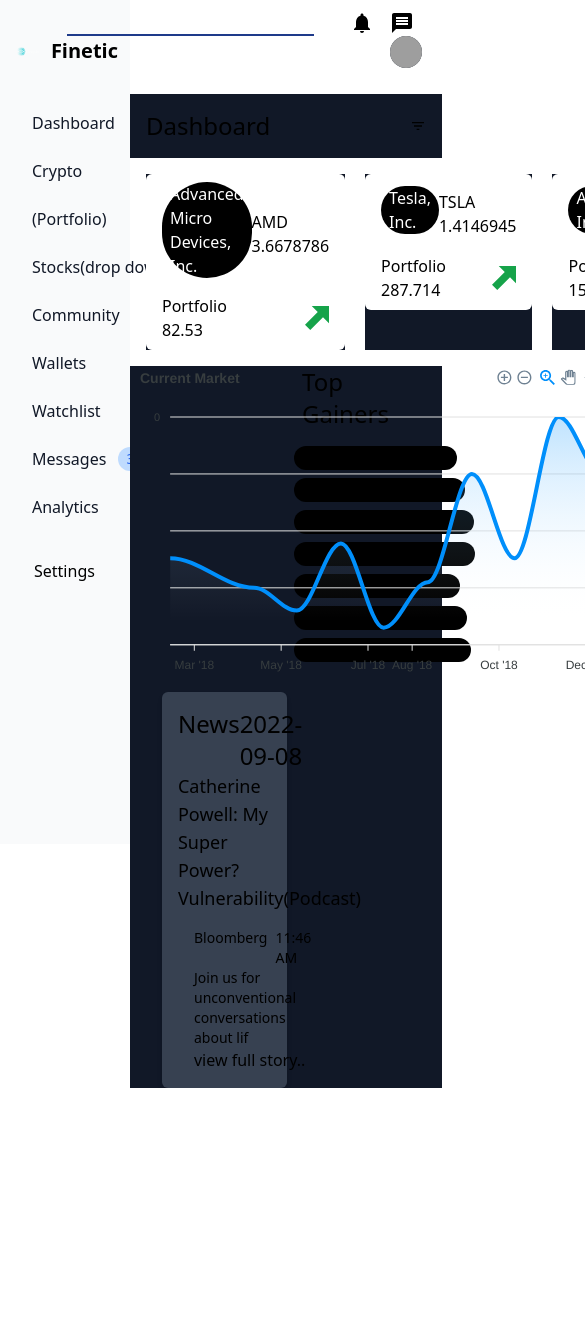
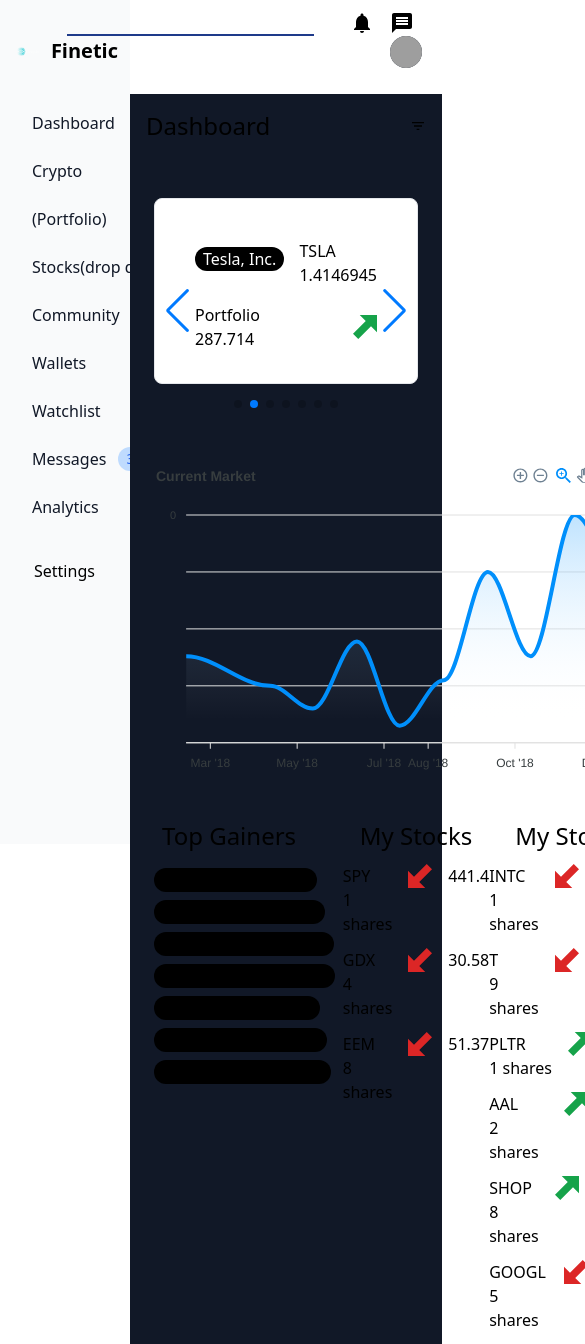
Before and after one commit to KyngCoder/finetic, a Next.js app: page /profile/Profile in a window 390 px wide. Shown: the top 1344 px of the page, 585 px wide, since content can reach past the window. Before the commit the page ends 1088 px from the top, so only its background shows below. Built offline with nearby package versions, Linux system fonts and the light colour scheme; grey boxes are pictures that could not be loaded.

Commit message:
dashboard layout

```diff
--- a/components/data/Data.js
+++ b/components/data/Data.js
@@ -202,13 +202,7 @@
     "price": 30.6499,
     "changesPercentage": -0.00032359586
   },
-  {
-    "symbol": "EEM",
-    "name": "iShares MSCI Emerging Markets ETF",
-    "change": -0.26,
-    "price": 38.38,
-    "changesPercentage": -0.6728735
-  },
+
   {
     "symbol": "T",
     "name": "AT&T Inc.",
@@ -224,32 +218,11 @@
     "changesPercentage": 1.082543
   },
   {
-    "symbol": "APE",
-    "name": "AMC Entertainment Holdings, Inc.",
-    "change": 0.085,
-    "price": 5.165,
-    "changesPercentage": 1.6732291
-  },
-  {
     "symbol": "AAL",
     "name": "American Airlines Group Inc.",
     "change": 0.145,
     "price": 14.035,
     "changesPercentage": 1.0439129
-  },
-  {
-    "symbol": "ABEV",
-    "name": "Ambev S.A.",
-    "change": -0.045,
-    "price": 2.935,
-    "changesPercentage": -1.5100697
-  },
-  {
-    "symbol": "VALE",
-    "name": "Vale S.A.",
-    "change": -0.055,
-    "price": 12.215,
-    "changesPercentage": -0.44825023
   },
   {
     "symbol": "SHOP",
--- a/pages/profile/Active.tsx
+++ b/pages/profile/Active.tsx
@@ -1,27 +1,66 @@
-import React,{useEffect,useState} from 'react'
-import {ImArrowUpRight,ImArrowDownLeft} from 'react-icons/im'
-import { actives } from '../../components/data/Data'
+import React, { useEffect, useState } from "react";
+import { ImArrowUpRight, ImArrowDownLeft } from "react-icons/im";
+import { actives } from "../../components/data/Data";
+
+
+import { Swiper, SwiperSlide } from "swiper/react";
+
+import "swiper/css";
+import "swiper/css/pagination";
+import "swiper/css/navigation";
+
+// import required modules
+import { Autoplay, Pagination, Navigation } from "swiper";
 
 const Active = () => {
+  const [active, setActive] = useState<any>([]);
 
-    const [active,setActive] = useState<any>([])
-
-    useEffect(()=>{
-        setActive(actives)
-    })
+  useEffect(() => {
+    setActive(actives);
+  });
 
   return (
-    <div className="flex space-x-5 p-4">
-        {active.map(stock => {
-            return(
-                <div className="bg-gray-900">
-  <div className="bg-white p-2 rounded-md max-w-sm">
+    <section className="bg-gray-900">
+      <div className="container px-6 py-10 mx-auto">
+        <Swiper
+          spaceBetween={50}
+          pagination={true}
+          modules={[Autoplay, Pagination, Navigation]}
+          autoplay={{
+            delay: 2500,
+            disableOnInteraction: false,
+          }}
+          grabCursor={true}
+          navigation={true}
+          // onSlideChange={() => console.log("slide change")}
+          // onSwiper={(swiper) => console.log(swiper)}
+          breakpoints={{
+            0: {
+              slidesPerView: 1,
+              spaceBetween: 20,
+            },
+            768: {
+              slidesPerView: 2,
+              spaceBetween: 40,
+            },
+            1024: {
+              slidesPerView: 3,
+              spaceBetween: 50,
+            },
+          }}
+        >
+          <section className="grid grid-cols-1 gap-8 mt-8 xl:mt-12 lg:grid-cols-2 xl:grid-cols-3">
+            {active?.map((stock: any, id: any) => {
+              return (
+                <SwiperSlide key={`${stock}${id}`}>
+                  <div className="p-8 border bg-white rounded-lg dark:border-gray-700">
                     <div className="flex justify-between items-center px-2">
-    <p className="bg-black text-white rounded-full px-2">{stock.name}</p>
+                      <p className="bg-black text-white rounded-full px-2">
+                        {stock.name}
+                      </p>
                       <div className="text-black pt-2">
                         <p>{stock.symbol}</p>
-      <p>{stock.changesPercentage > 0 ? + stock.changesPercentage : - stock.changesPercentage
-        }</p>
+                        <p>{stock.changesPercentage}</p>
                       </div>
                     </div>
                     <div className="text-black flex pt-4 justify-between items-center px-2">
@@ -30,20 +69,22 @@
                         <p>{stock.price}</p>
                       </div>
                       <div>
-     {
-        stock.changesPercentage > 0 ?
+                        {stock.changesPercentage > 0 ? (
                           <ImArrowUpRight className="text-green-600 h-6 w-6" />
-        :
+                        ) : (
                           <ImArrowDownLeft className="text-red-600 h-6 w-6" />
-     }
+                        )}
                       </div>
                     </div>
                   </div>
+                </SwiperSlide>
+              );
+            })}
+          </section>
+        </Swiper>
       </div>
-            )
-        })}
-    </div>
-  )
-}
+    </section>
+  );
+};
 
-export default Active
+export default Active;
--- a/pages/profile/Gainers.tsx
+++ b/pages/profile/Gainers.tsx
@@ -9,7 +9,7 @@
   }, []);
 
   return (
-    <div>
+    <div className="">
         <h2 className="text-2xl px-4 mb-4">Top Gainers</h2>
       {Favourites.map((top) => {
         return (
--- a/pages/profile/Main.tsx
+++ b/pages/profile/Main.tsx
@@ -1,18 +1,34 @@
-import React from 'react'
-import { LineGraph } from '../../components/graphs/LineGraph'
-import Gainers from './Gainers'
-import News from './News'
+import React from "react";
+import { LineGraph } from "../../components/graphs/LineGraph";
+import Gainers from "./Gainers";
+import MyStock from "./MyStock";
+import News from "./News";
+import Watchlist from "./Watchlist";
 
 const main = () => {
   return (
-    <div className="grid grid-cols-2">
-        <LineGraph />
-        <Gainers />
-        <News />
+    <>
+      <div className="flex justify-between">
+        <div className="px-4 ">
+          {" "}
+          <LineGraph />
+        </div>
+        <div className="max-w-lg mt-4 mr-16"> <News /></div>
 
+      </div>
+      <div className="flex px-4 justify-between ">
+      <div>
+          {" "}
+          <Gainers />
+        </div>
+        <div>
+          <MyStock />
+        </div>
 
-    </div>
-  )
-}
+      <div className="mr-16">  <Watchlist /></div>
+      </div>
+    </>
+  );
+};
 
-export default main
+export default main;
--- /dev/null
+++ b/pages/profile/MyStock.tsx
@@ -0,0 +1,42 @@
+import React, { useEffect, useState } from 'react'
+import { myStocks } from '../../components/data/Data'
+import { ImArrowUpRight, ImArrowDownLeft } from "react-icons/im";
+
+const MyStock = () => {
+    const [myStock,setMyStock] = useState<any>([])
+
+    useEffect(() =>{
+setMyStock(myStocks)
+    },[])
+  return (
+    <div>
+        <div>
+            <h1 className="text-center text-2xl">My Stocks</h1>
+        </div>
+        {
+            myStock.map((stock:any,id:any) => {
+                return(
+                    <div className="flex my-3 space-x-4" key={`${stock} ${id}`}>
+            <div className="">
+                <p>{stock.symbol}</p>
+                <p>{Math.floor(Math.random()*10)} shares</p>
+            </div>
+            <div>
+            {stock.changesPercentage > 0 ? (
+                          <ImArrowUpRight className="text-green-600 h-6 w-6" />
+                        ) : (
+                          <ImArrowDownLeft className="text-red-600 h-6 w-6" />
+                        )}
+            </div>
+            <div>
+<p>{stock.price}</p>
+            </div>
+        </div>
+                    )
+            })
+        }
+    </div>
+  )
+}
+
+export default MyStock
--- a/pages/profile/News.tsx
+++ b/pages/profile/News.tsx
@@ -39,7 +39,7 @@
   }
 
   return (
-    <div className="bg-gray-700 rounded-md shadow-md w-4/5 mx-8 p-4 ">
+    <div className="bg-gray-700 rounded-md shadow-md   p-4 ">
       <div>
         <div className="flex justify-between text-2xl">
           <h1>News</h1>
--- /dev/null
+++ b/pages/profile/Watchlist.tsx
@@ -0,0 +1,46 @@
+
+import React, { useEffect, useState } from 'react'
+import { watchList } from '../../components/data/Data'
+import { ImArrowUpRight, ImArrowDownLeft } from "react-icons/im";
+
+
+const Watchlist = () => {
+
+    const [watch,setWatch] = useState<any>([])
+
+    useEffect(() =>{
+setWatch(watchList)
+    },[])
+
+  return (
+    <div>
+    <div>
+        <h1 className="text-center text-2xl">My Stocks</h1>
+    </div>
+    {
+        watch.map((stock:any,id:any) => {
+            return(
+                <div className="flex my-3 space-x-4" key={`${stock} ${id}`}>
+        <div className="">
+            <p>{stock.symbol}</p>
+            <p>{Math.floor(Math.random()*10)} shares</p>
+        </div>
+        <div>
+        {stock.changesPercentage > 0 ? (
+                      <ImArrowUpRight className="text-green-600 h-6 w-6" />
+                    ) : (
+                      <ImArrowDownLeft className="text-red-600 h-6 w-6" />
+                    )}
+        </div>
+        <div>
+<p>{stock.price}</p>
+        </div>
+    </div>
+                )
+        })
+    }
+</div>
+  )
+}
+
+export default Watchlist
```
Lines whose indentation alone changed are shown as unchanged.
